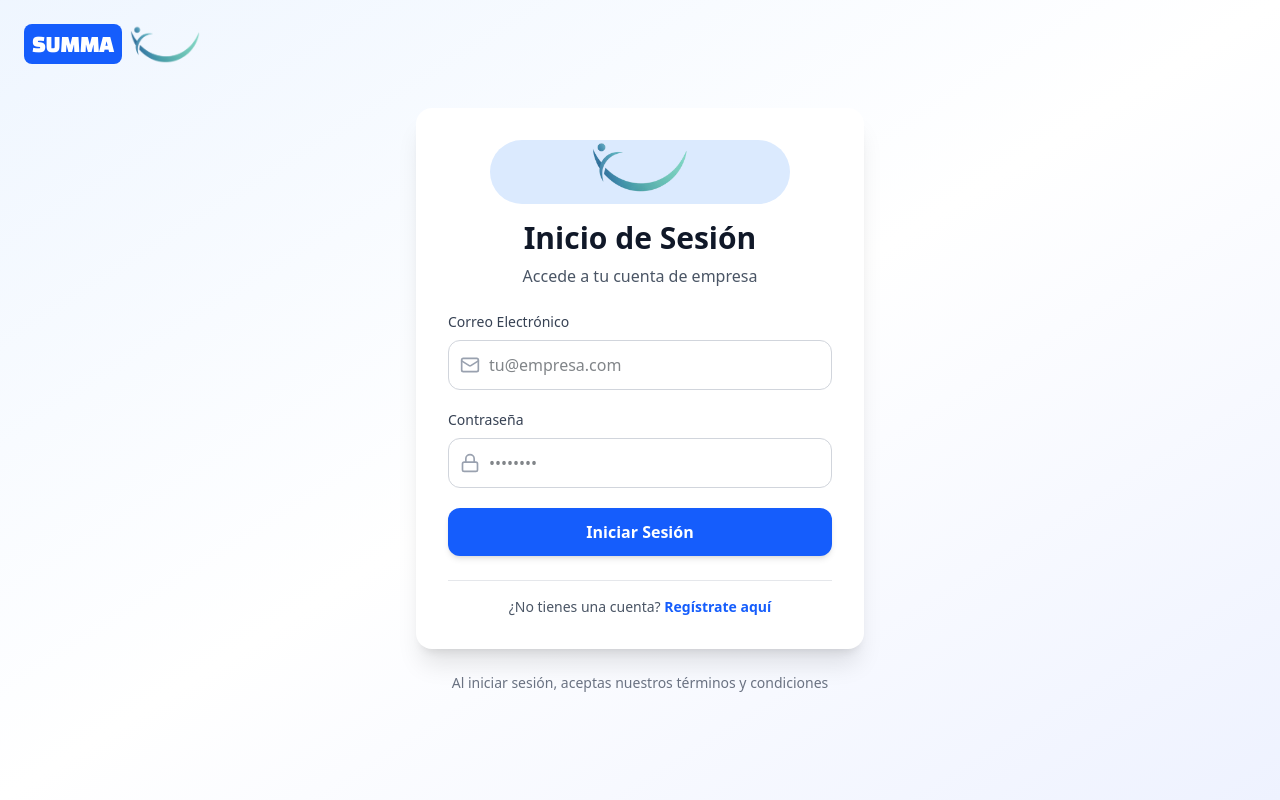
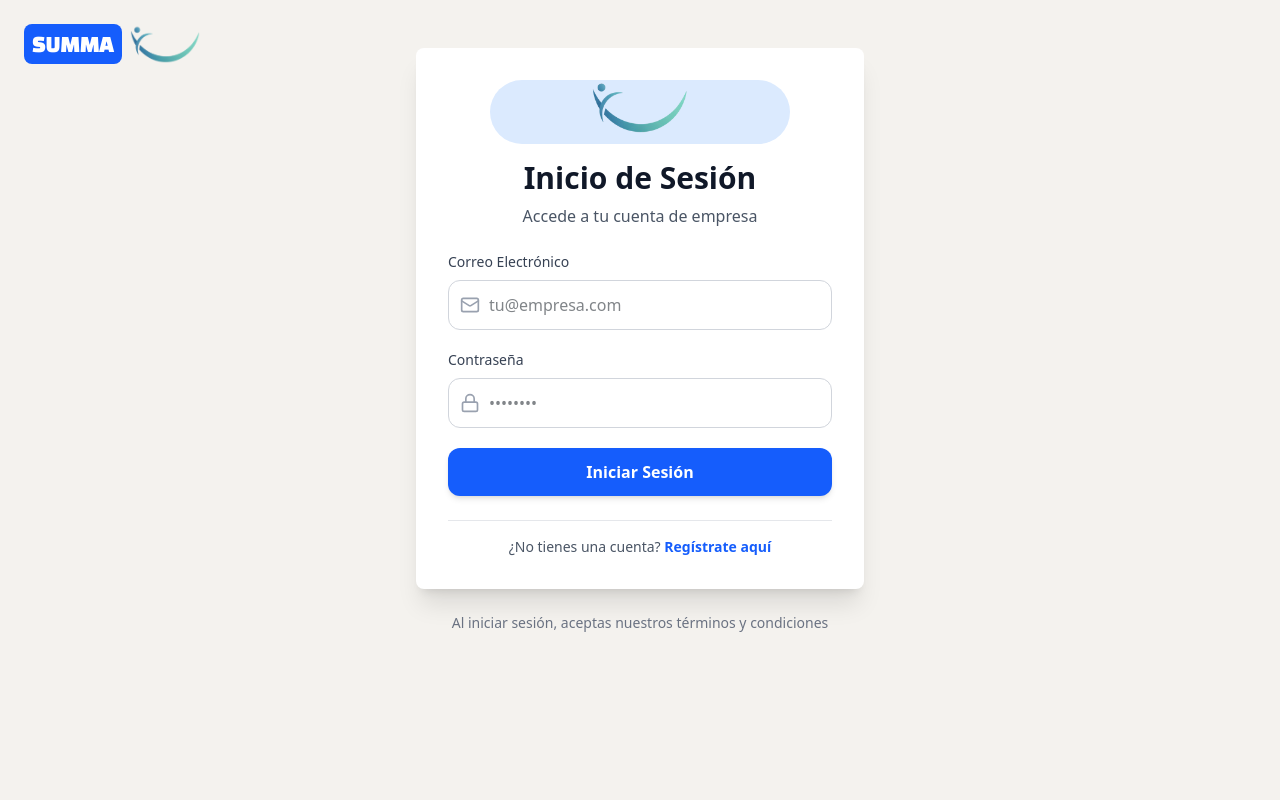
Before and after one commit to Alvinferdeveloper/summa-frontend, a Next.js app: page /employer/login in a window 1280 px wide. Built offline with nearby package versions, Linux system fonts and the light colour scheme; no server answers.

Commit message:
refactor(ui): change background color

```diff
--- a/src/app/(job-seeker)/layout.tsx
+++ b/src/app/(job-seeker)/layout.tsx
@@ -7,7 +7,7 @@ export default function JobSeekerLayout({
   children: React.ReactNode;
 }) {
   return (
-    <div className="relative min-h-screen bg-gray-50">
+    <div className="relative min-h-screen">
       <FloatingNav />
       <main className="pt-24 px-4 md:px-8">
         {children}
--- a/src/app/employer/(dashboard)/jobs/create/page.tsx
+++ b/src/app/employer/(dashboard)/jobs/create/page.tsx
@@ -90,7 +90,7 @@ export default function CreateJobPage() {
       </div>
 
       {/* Form Content */}
-      <div className="bg-white p-8 rounded-xl shadow-lg border border-gray-200">
+      <div className="bg-white p-8 rounded-sm shadow-lg border border-gray-200">
         <Form {...form}>
           <form onSubmit={form.handleSubmit(onSubmit)}>
             <AnimatePresence mode="wait">
--- a/src/app/employer/(dashboard)/layout.tsx
+++ b/src/app/employer/(dashboard)/layout.tsx
@@ -7,7 +7,7 @@ export default function EmployerLayout({
   children: React.ReactNode;
 }) {
   return (
-    <div className="relative min-h-screen bg-gray-50">
+    <div className="relative min-h-screen">
       <FloatingNav />
       <main className="pt-24 px-4 md:px-8">
         {children}
--- a/src/app/employer/components/WelcomeModal.tsx
+++ b/src/app/employer/components/WelcomeModal.tsx
@@ -46,7 +46,7 @@ const points = [
 export default function WelcomeModal({ isOpen, onClose }: WelcomeModalProps) {
   return (
     <Dialog open={isOpen} onOpenChange={onClose}>
-      <DialogContent className="sm:max-w-[525px] p-8">
+      <DialogContent className="sm:max-w-[525px] p-8 bg-white">
         <motion.div initial="hidden" animate="visible" variants={containerVariants}>
           <DialogHeader className="text-center">
             <motion.div variants={itemVariants} className="mx-auto flex h-16 w items-center justify-center rounded-full bg-primary/10">
--- a/src/app/employer/login/page.tsx
+++ b/src/app/employer/login/page.tsx
@@ -54,7 +54,7 @@ export default function EmployerLoginPage() {
   }
 
   return (
-    <div className="min-h-screen bg-gradient-to-br from-blue-50 via-white to-indigo-50 flex flex-col">
+    <div className="min-h-screen">
       <div className="absolute top-6 left-6 flex items-center gap-2">
         <div className={`bg-blue-600 text-white px-2 text-2xl py-1 rounded-sm ${changaOne.className}`}>SUMMA</div>
         <Image
@@ -67,7 +67,7 @@ export default function EmployerLoginPage() {
 
       <div className="flex-1 flex items-center justify-center px-4 py-12">
         <div className="w-full max-w-md">
-          <div className="bg-white rounded-2xl shadow-xl p-8 space-y-6">
+          <div className="bg-white rounded-sm shadow-xl p-8 space-y-6">
             <div className="text-center space-y-2">
               <div className="inline-flex items-center justify-center h-16 bg-blue-100 rounded-full mb-4">
                 <Image
--- a/src/app/employer/register/page.tsx
+++ b/src/app/employer/register/page.tsx
@@ -107,7 +107,7 @@ export default function EmployerRegister() {
                     </div>
 
                     {/* Main Form Card */}
-                    <Card className="overflow-hidden border-2 border-border shadow-xl">
+                    <Card className="overflow-hidden border-2 border-border shadow-xl rounded-sm">
                         <CardContent className="p-6 md:p-10">
                             <Form {...form}>
                                 <form onSubmit={form.handleSubmit(onSubmit)} className="space-y-10">
--- a/src/app/globals.css
+++ b/src/app/globals.css
@@ -44,7 +44,7 @@
 }
 
 :root {
-  --background: oklch(0.99 0.005 240);
+  --background: #F4F2EE;
   --foreground: oklch(0.15 0.02 240);
   --card: oklch(1 0 0);
   --card-foreground: oklch(0.15 0.02 240);
```
